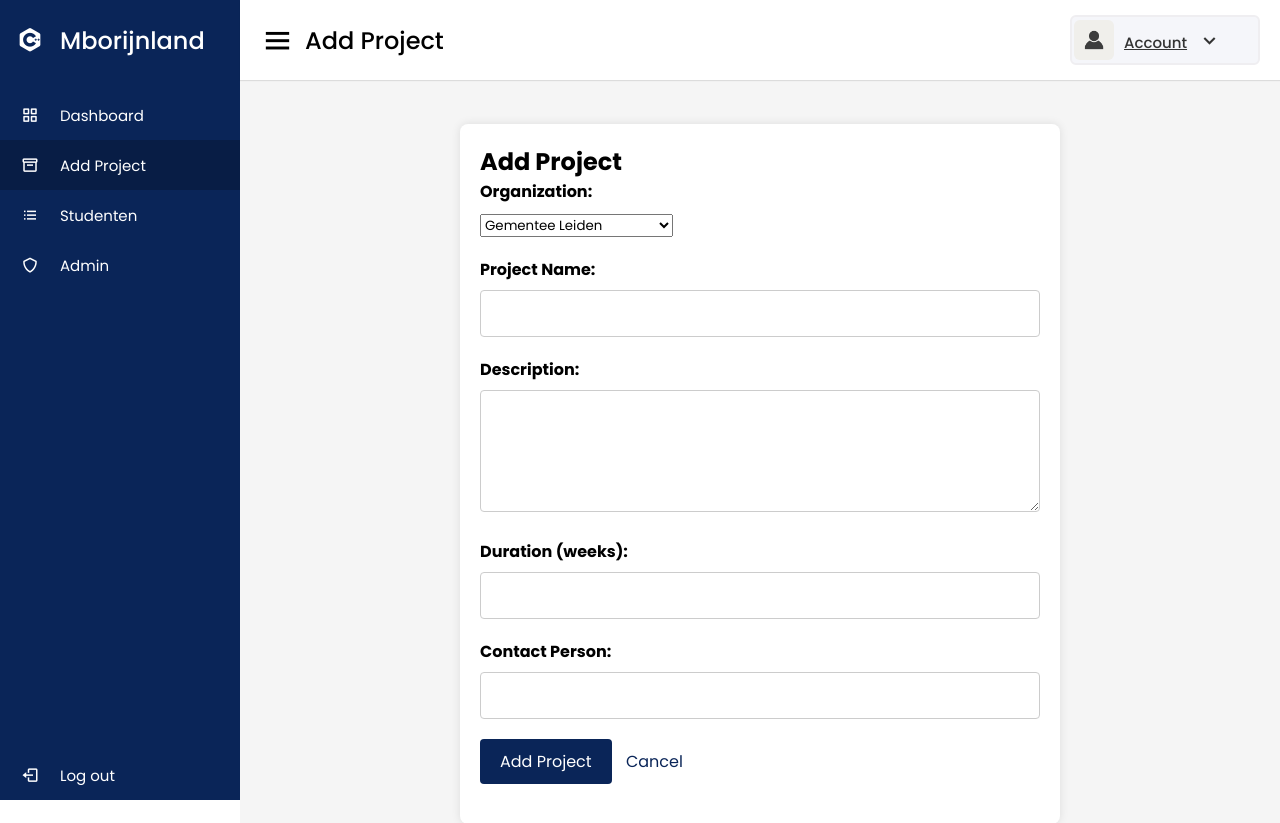
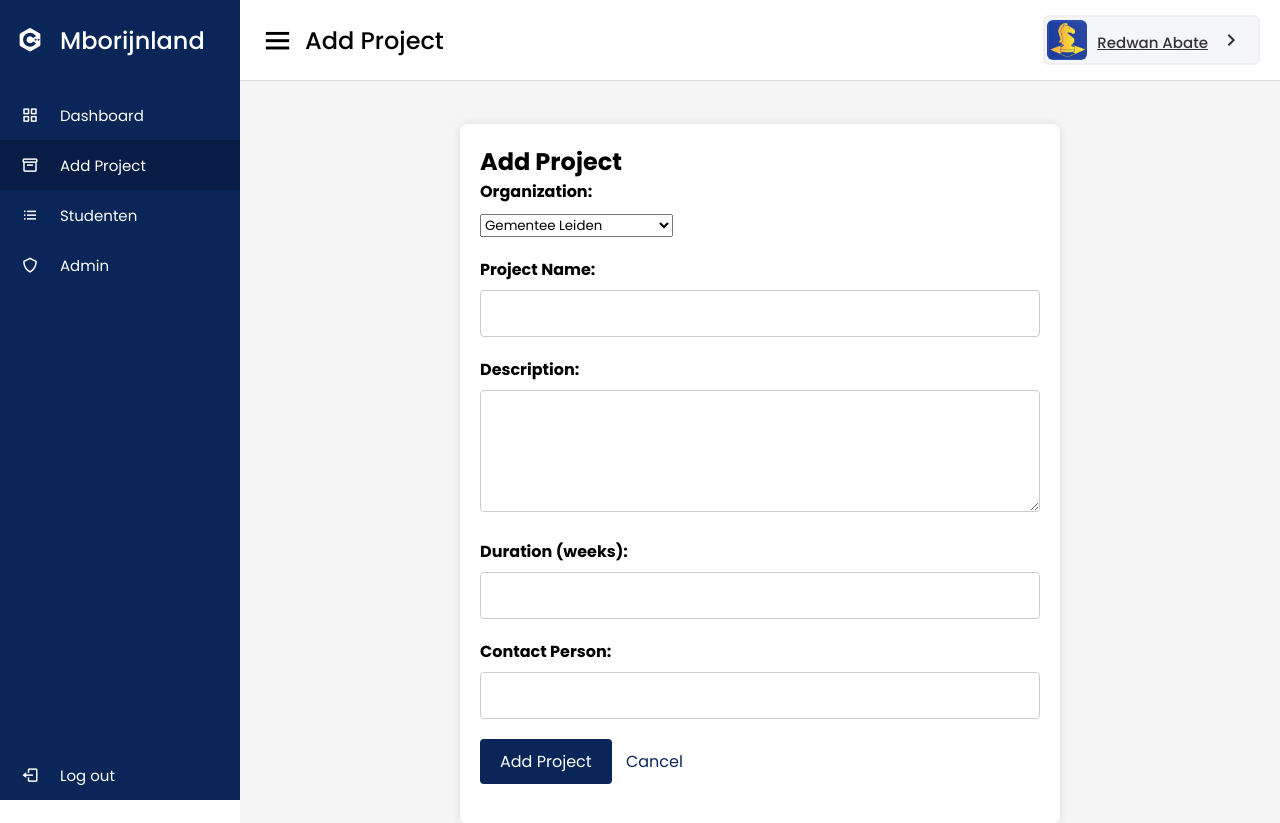
Before and after one commit to Natascha6040868/Hackaton, a PHP site: page /side-project/pages/add.php in a window 1280 px wide. Shown: the top 823 px of the page. Run offline with PHP 8.4, Linux system fonts and the light colour scheme; a user stored in the database is signed in; data comes from the database, SQL or seed files in the repository.

Commit message:
last change

```diff
--- a/pages/add.php
+++ b/pages/add.php
@@ -1,3 +1,25 @@
+<?php
+if (session_status() == PHP_SESSION_NONE) {
+    session_start();
+}
+
+if (isset($_SESSION['user_id'])) {
+    $username = $_SESSION['full_name'];
+
+    // Fetch profile picture
+    require 'db_connection.php';
+    $stmt = $pdo->prepare("SELECT profile_picture FROM users WHERE id = ?");
+    $stmt->execute([$_SESSION['user_id']]);
+    $user = $stmt->fetch();
+    $profile_picture = $user['profile_picture'];
+
+} else {
+    $username = 'Sign-up';
+    $profile_picture = '../img/user.jpg'; // Default image for non-logged-in users
+}
+?>
+
+
 <!DOCTYPE html>
 <html lang="en">
 <head>
@@ -7,6 +29,7 @@
   <link rel="stylesheet" href="../css/add.css">
   <link href="https://unpkg.com/boxicons@2.0.7/css/boxicons.min.css" rel="stylesheet">
   <meta name="viewport" content="width=device-width, initial-scale=1.0">
+  <meta name="author" content="Redwan Abate">
 </head>
 <body>
     <div class="sidebar">
@@ -60,9 +83,9 @@
                 <i class="bx bx-search"></i>
             </div> -->
             <div class="profile-details">
-                <img src="../img/user.jpg" alt="" />
-                <a href="account.php" class="admin_name"><i class="ri-account-circle-fill"></i><?php if(isset($_SESSION['user_name'])){echo $_SESSION['user_name'];}else{echo "Account";} ?></a>
-                <i class="bx bx-chevron-down"></i>
+              <img src="<?php echo htmlspecialchars($profile_picture); ?>" alt="User Profile Picture" class="profile-picture">
+              <a href="profile.php" class="admin_name"><i class="ri-account-circle-fill"></i><?php echo htmlspecialchars($username); ?></a>
+              <i class="bx bx-chevron-right"></i>
             </div>
         </nav>
 
```
